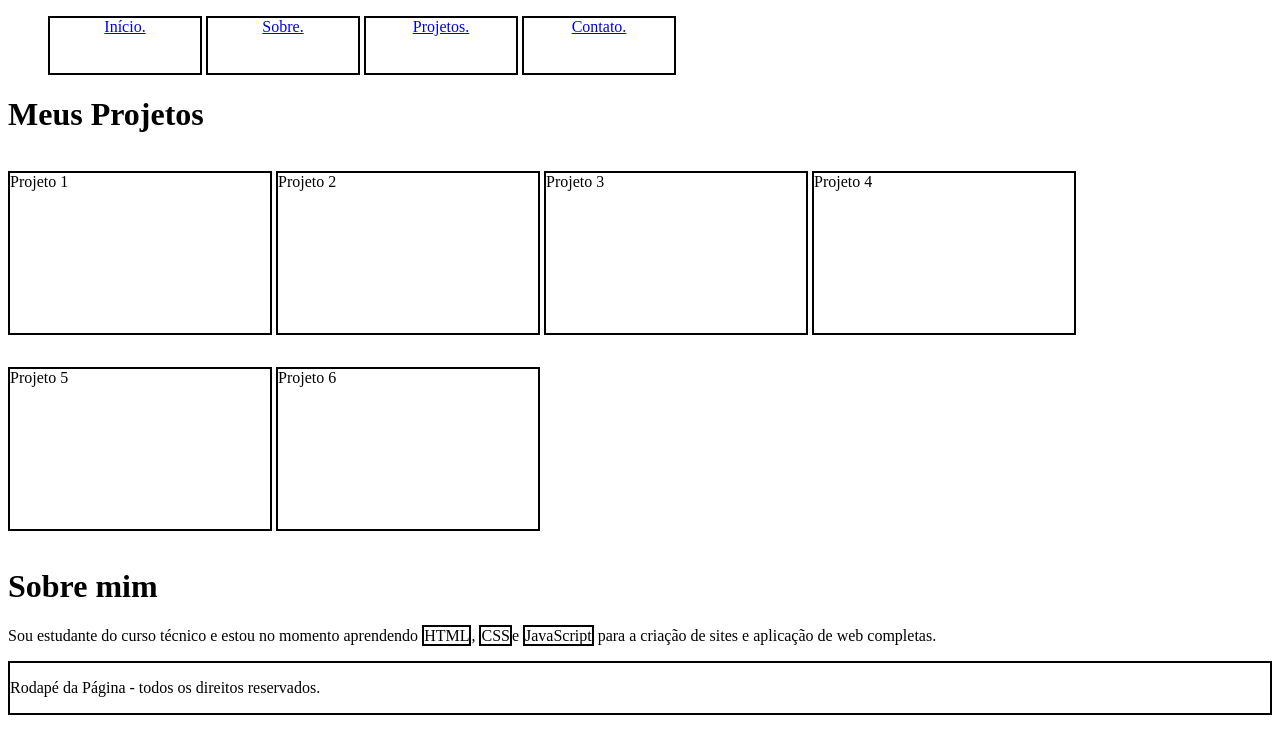
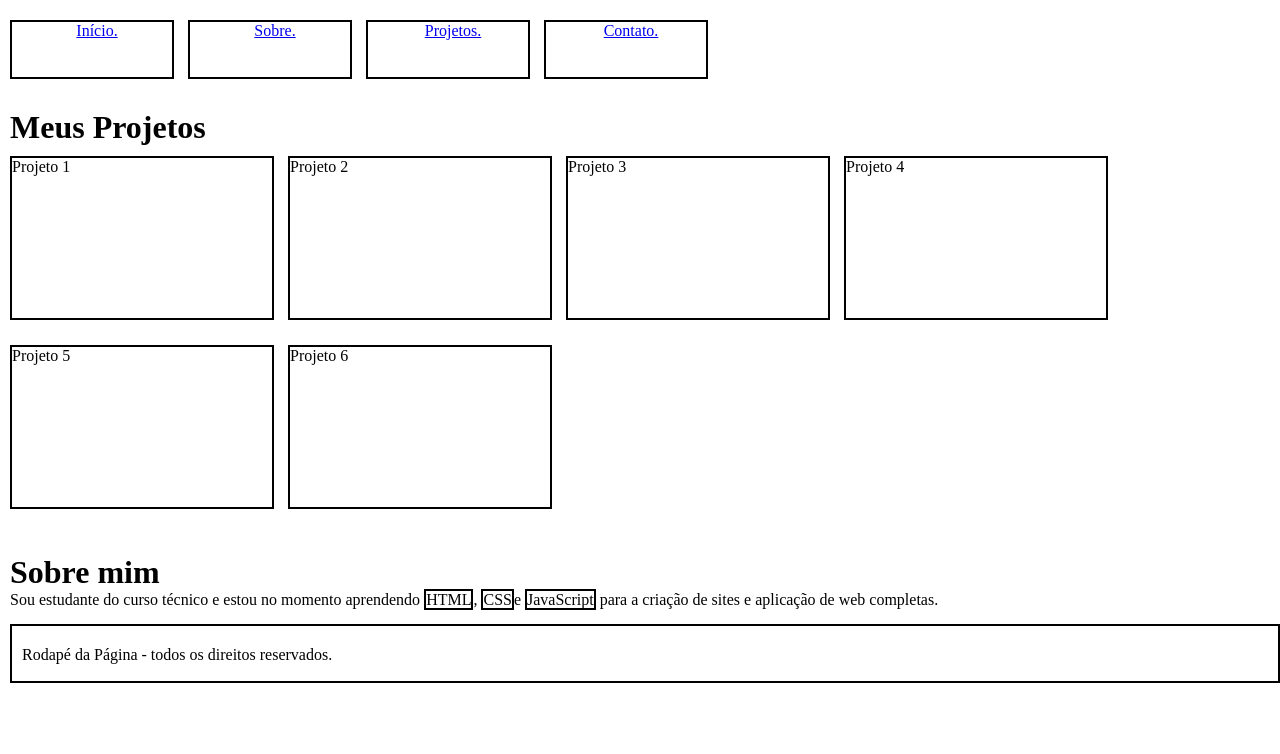
Before and after one commit to SophyaBRodrigues/display, a plain HTML site: page index.html in a window 1280 px wide. Drawn offline with Linux system fonts and the light colour scheme.

Commit message:
Reset do CSS e ajuste nas configurações anteriores

```diff
--- a/style/index.css
+++ b/style/index.css
@@ -1,9 +1,17 @@
+* {
+  margin: 0;
+  padding: 0;
+}
+
 .head {
   border: 2px solid #000000;
   display: inline-block;
   width: 150px;
   height: 55px;
   text-align: center;
+  margin-top: 20px;
+  padding-left: 10px;
+  margin-left: 10px;
 }
 
 .Projetos {
@@ -11,6 +19,8 @@
   display: inline-block;
   width: 260px;
   height: 160px;
+  margin-top: 10px;
+  margin-left: 10px;
 }
 
 .bold {
@@ -19,4 +29,20 @@
 
 .Rodapé {
   border: 2px solid #000000;
+  margin-left: 10px;
+  height: 55px;
+
+  p {
+    margin-top: 20px;
+  }
 }
+
+h1 {
+  margin-top: 30px;
+  margin-left: 10px;
+}
+
+p {
+  margin-left: 10px;
+  margin-bottom: 15px;
+}
```
